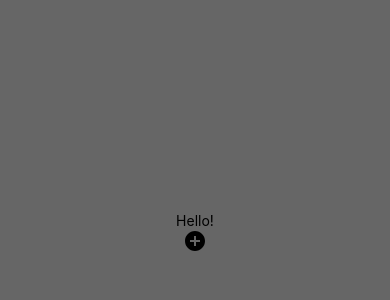
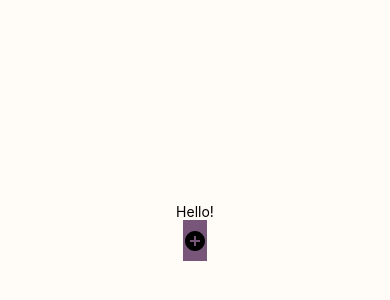
Before and after one commit to shabana89/Positive-Mind, a React Native app: screen / in a window 390 px wide. Shown: the part 190-490 px from the top of the page. Built offline with nearby package versions, Linux system fonts and the light colour scheme.

Commit message:
added handle click functionality to button and started styling

```diff
--- a/App.js
+++ b/App.js
@@ -3,10 +3,14 @@ import { StyleSheet, Text, View } from "react-native";
 import PMButton from "./components/Generic/Button";
 
 export default function App() {
+  function testFunction() {
+    console.log("clicked");
+  }
+
   return (
     <View style={styles.container}>
       <Text>Hello!</Text>
-      <PMButton />
+      <PMButton handleClick={testFunction} />
       <StatusBar style="auto" />
     </View>
   );
@@ -15,7 +19,7 @@ export default function App() {
 const styles = StyleSheet.create({
   container: {
     flex: 1,
-    backgroundColor: "#666",
+    backgroundColor: "#FFFCF7",
     alignItems: "center",
     justifyContent: "center",
   },
--- a/components/Generic/Button.js
+++ b/components/Generic/Button.js
@@ -1,10 +1,19 @@
 import AddCircleIcon from "@mui/icons-material/AddCircle";
-import { View, Text } from "react-native";
+import { StyleSheet, View, Text } from "react-native";
 
-export default function PMButton(handleClick) {
+export default function PMButton({ handleClick }) {
   return (
-    <View>
+    <View style={styles.container}>
       <AddCircleIcon onClick={handleClick} />
     </View>
   );
 }
+
+const styles = StyleSheet.create({
+  container: {
+    flex: 0.05,
+    backgroundColor: "#77567A",
+    alignItems: "center",
+    justifyContent: "center",
+  },
+});
```
